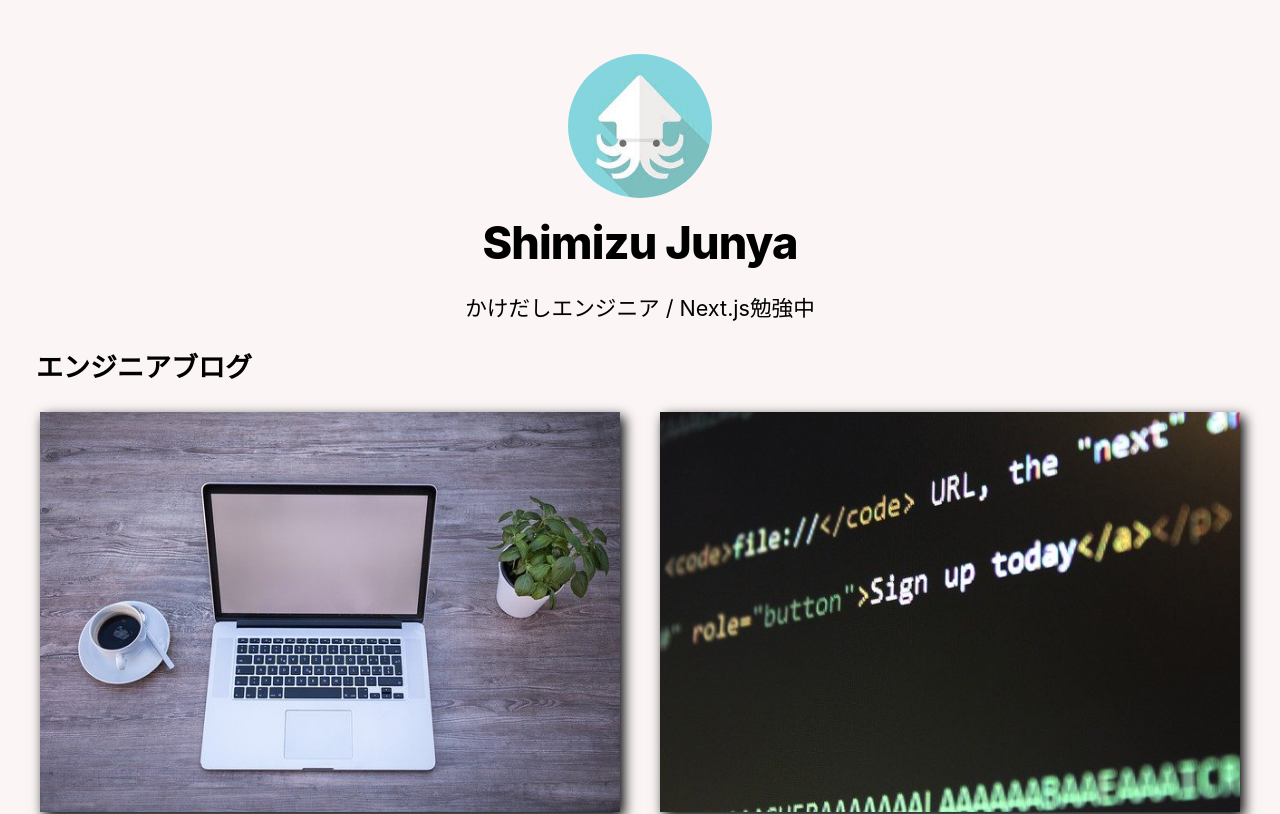
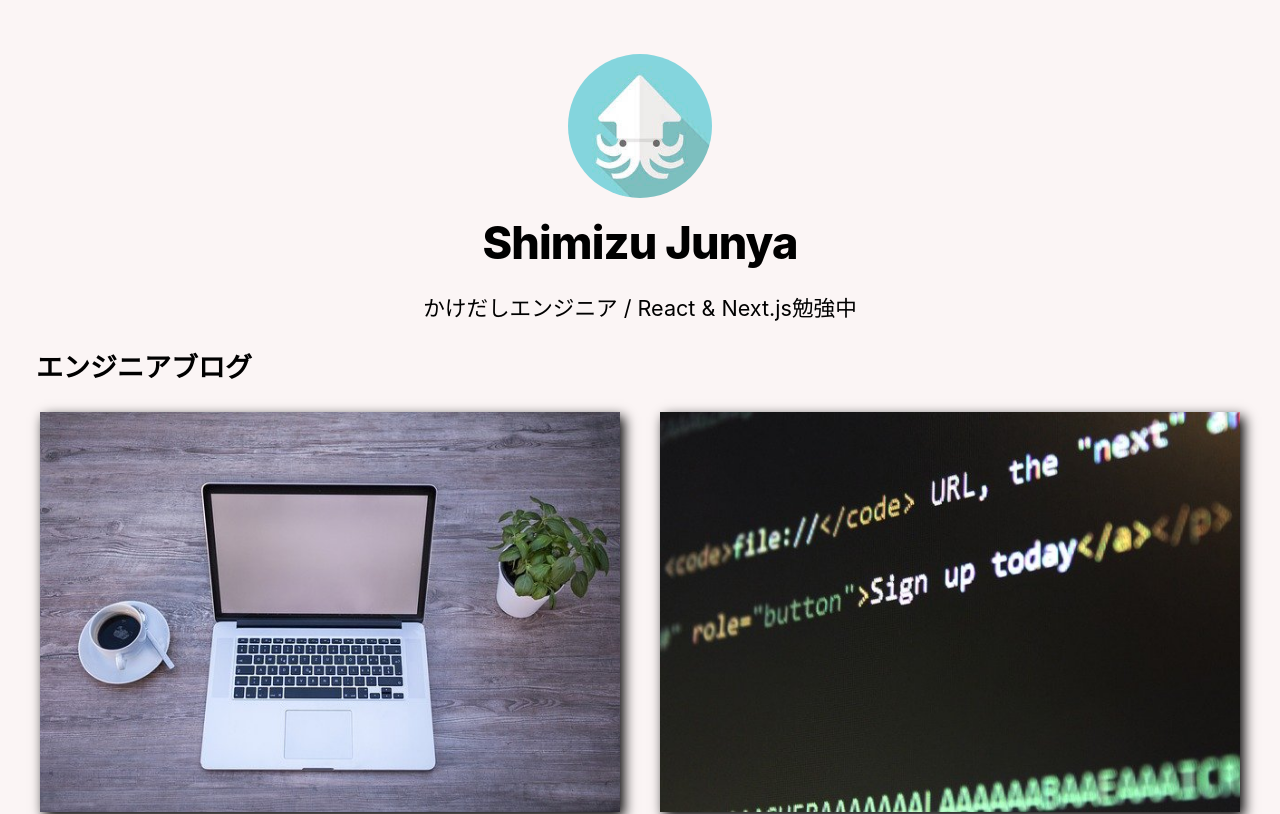
Before and after one commit to j1522158/next-js-microblog, a Next.js app: page / in a window 1280 px wide. Shown: the top 814 px of the page. Built offline with nearby package versions, Linux system fonts and the light colour scheme.

Commit message:
test massage fix

```diff
--- a/pages/index.js
+++ b/pages/index.js
@@ -36,7 +36,7 @@ export default function Home({allPostsData}) {
     </Head>
     <section className={utilStyle.headingMd}>
       <p>
-        かけだしエンジニア / Next.js勉強中
+        かけだしエンジニア / React & Next.js勉強中
       </p>
     </section>
 
```
